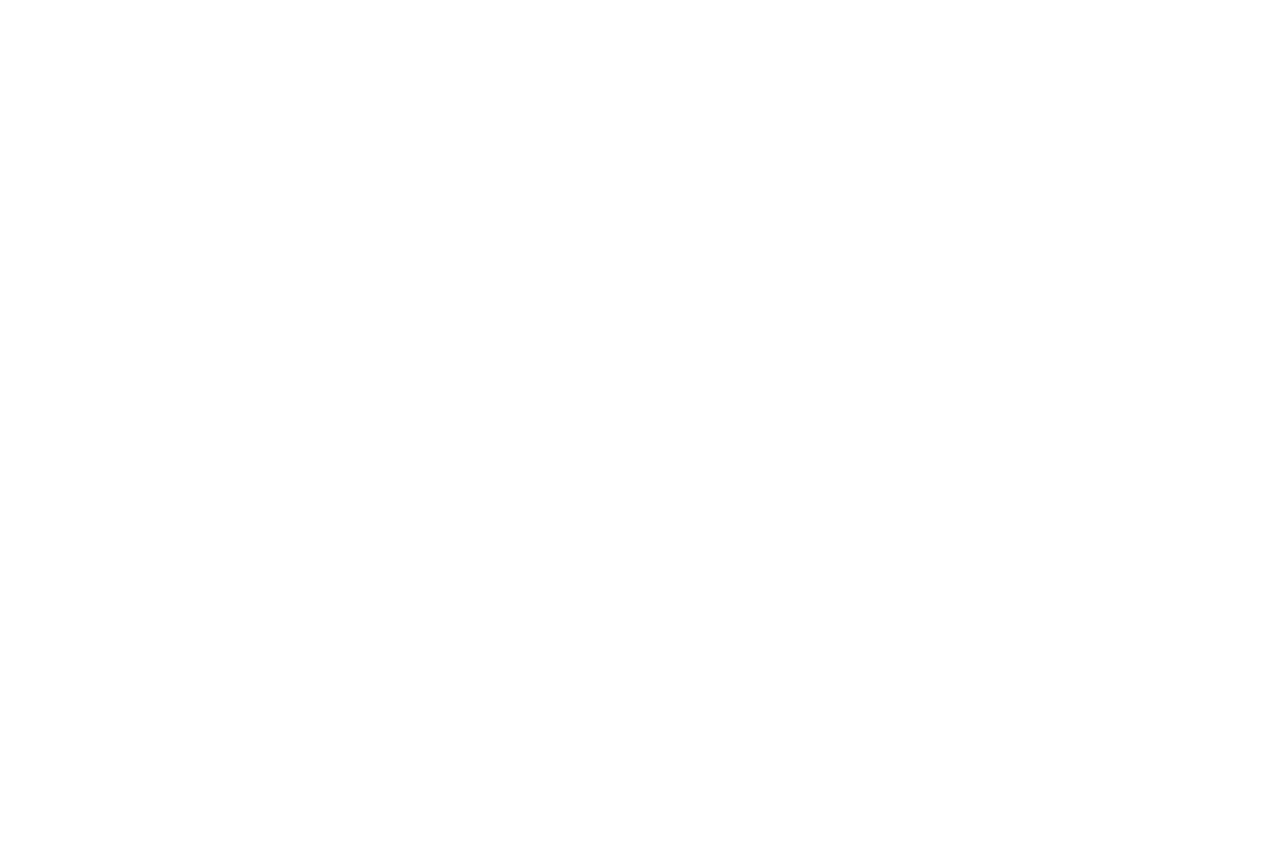
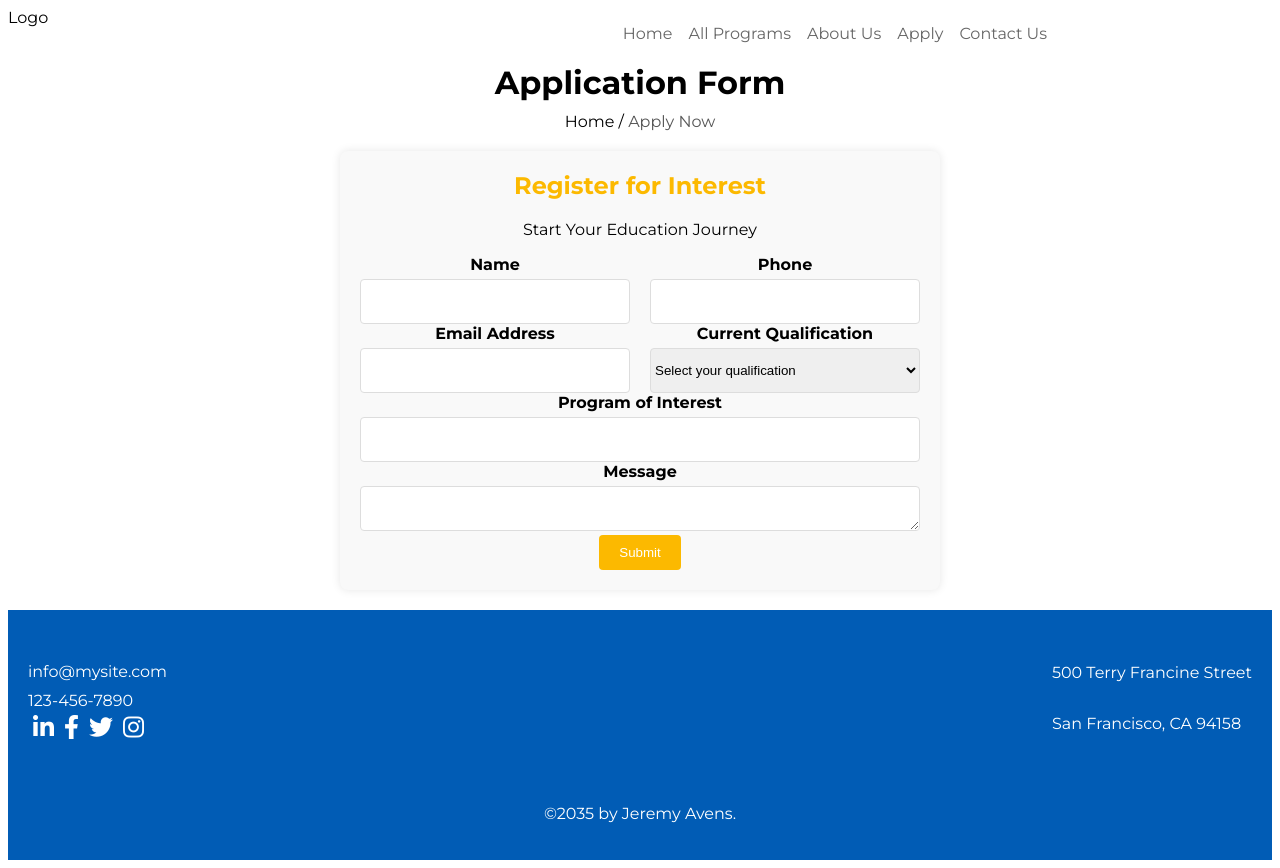
Before and after one commit to Baboucar/sabroad, a Vue app: page /apply in a window 1280 px wide. Before the commit this address had no page. Before the commit the page ends 800 px from the top, so only its background shows below. Built offline with nearby package versions, Linux system fonts and the light colour scheme; a web font is replaced by a local one.

Commit message:
add application

```diff
--- /dev/null
+++ b/src/components/About.vue
@@ -0,0 +1,153 @@
+<template>
+    <Nav/>
+    <div class="about-page">
+      <div class="header">
+        <h1>About</h1>
+      </div>
+
+      <div class="company-info">
+        <h2>The Axis Group</h2>
+        <p>
+          I'm a paragraph. Click here to add your own text and edit me. It's easy.
+          Just click “Edit Text” or double click me to add your own content and
+          make changes to the font. Feel free to drag and drop me anywhere you
+          like on your page.
+        </p>
+        <p>
+          This is a great space to write long text about your company and your
+          services. You can use this space to go into a little more detail about
+          your company. Talk about your team and what services you provide.
+        </p>
+      </div>
+      <div class="team-section">
+        <h2>Our Team</h2>
+        <div class="team-container">
+          <div class="team-member" v-for="member in teamMembers" :key="member.id">
+            <img :src="member.image" :alt="member.name" class="member-image" />
+            <div class="member-info">
+              <h3>{{ member.name }}</h3>
+              <p>{{ member.title }}</p>
+              <p>{{ member.email }} | Phone: {{ member.phone }}</p>
+              <p>
+                This is a great space to write long text about your company and
+                your services. You can use this space to go into a little more
+                detail about your company. Talk about your team and what services
+                you provide.
+              </p>
+            </div>
+          </div>
+        </div>
+      </div>
+
+    </div>
+    <Footer/>
+
+
+  </template>
+
+  <script>
+  import Nav from './Nav.vue';
+  import Footer from './Footer.vue';
+  export default {
+    components:{
+    Nav,
+    Footer
+
+    },
+    data() {
+      return {
+        teamMembers: [
+          {
+            id: 1,
+            name: 'Jeff Florick',
+            title: 'CEO',
+            email: 'info@mysite.com',
+            phone: '123-456-7890',
+            image: '/images/about.png'
+          },
+          {
+            id: 2,
+            name: 'Jenny Van Bingen',
+            title: 'CFO',
+            email: 'info@mysite.com',
+            phone: '123-456-7890',
+            image: '/images/about.png'
+          },
+          {
+            id: 3,
+            name: 'Nora Lee Smith',
+            title: 'HR',
+            email: 'info@mysite.com',
+            phone: '123-456-7890',
+            image: '/images/about.png'
+          },
+
+        ]
+      };
+    }
+  };
+  </script>
+
+  <style scoped>
+  .about-page {
+    padding: 20px;
+  }
+
+  .header {
+    text-align: center;
+    margin-bottom: 20px;
+  }
+
+  .company-info {
+    text-align: center;
+    margin-bottom: 40px;
+
+  }
+
+  .team-section {
+    text-align: center;
+  }
+
+  .team-container {
+    display: flex;
+    flex-wrap: wrap;
+    justify-content: center;
+    gap: 20px;
+  }
+
+  .team-member {
+    background-color: #fffefe;
+    border: 1px solid #f5f4f4;
+    padding: 20px;
+    max-width: 300px;
+    text-align: center;
+  }
+
+  .member-image {
+    width: 100%;
+    height: auto;
+    margin-bottom: 15px;
+  }
+
+  .member-info h3 {
+    margin-bottom: 5px;
+  }
+
+  .member-info p {
+    margin: 5px 0;
+  }
+
+  @media(min-width: 64rem){
+    .about-page,.company-info{
+        width: 80%;
+        margin: 0 auto;
+    }
+
+  }
+
+  @media (max-width: 768px) {
+    .team-container {
+      flex-direction: column;
+    }
+  }
+  </style>
--- /dev/null
+++ b/src/components/Apply.vue
@@ -0,0 +1,178 @@
+<template>
+    <Nav/>
+    <div class="application-form-page">
+      <div class="header">
+        <h1>Application Form</h1>
+        <nav>
+          <router-link to="/">Home</router-link> / <span>Apply Now</span>
+        </nav>
+      </div>
+      <div class="form-container">
+        <h2>Register for Interest</h2>
+        <p>Start Your Education Journey</p>
+        <form @submit.prevent="submitForm">
+          <div class="form-row">
+            <div class="form-group">
+              <label for="name">Name</label>
+              <input type="text" id="name" v-model="form.name" required>
+            </div>
+            <div class="form-group">
+              <label for="phone">Phone</label>
+              <input type="text" id="phone" v-model="form.phone" required>
+            </div>
+          </div>
+          <div class="form-row">
+            <div class="form-group">
+              <label for="email">Email Address</label>
+              <input type="email" id="email" v-model="form.email" required>
+            </div>
+            <div class="form-group">
+              <label for="qualification">Current Qualification</label>
+              <select id="qualification" v-model="form.qualification" required>
+                <option value="" disabled>Select your qualification</option>
+                <option value="High School">High School</option>
+                <option value="Bachelor's">Bachelor's</option>
+                <option value="Master's">Master's</option>
+                <option value="PhD">PhD</option>
+              </select>
+            </div>
+          </div>
+          <div class="form-group">
+            <label for="interest">Program of Interest</label>
+            <input type="text" id="interest" v-model="form.interest" required>
+          </div>
+          <div class="form-group">
+            <label for="message">Message</label>
+            <textarea id="message" v-model="form.message"></textarea>
+          </div>
+          <button type="submit">Submit</button>
+        </form>
+      </div>
+    </div>
+    <Footer/>
+  </template>
+
+  <script>
+  import Nav from './Nav.vue';
+  import Footer from './Footer.vue';
+  export default {
+    components:{
+        Nav,
+        Footer
+    },
+    data() {
+      return {
+        form: {
+          name: '',
+          phone: '',
+          email: '',
+          qualification: '',
+          interest: '',
+          message: ''
+        }
+      };
+    },
+    methods: {
+      submitForm() {
+        // handle form submission
+        alert('Form submitted!');
+      }
+    }
+  };
+  </script>
+
+  <style scoped>
+  *{
+    box-sizing: border-box;
+  }
+  .application-form-page {
+    padding: 20px;
+  }
+
+  .header {
+    text-align: center;
+    margin-bottom: 20px;
+  }
+
+  .header h1 {
+    margin: 0;
+  }
+
+  .header nav {
+    margin-top: 10px;
+  }
+
+  .header nav a {
+    color: #000;
+    text-decoration: none;
+  }
+
+  .header nav span {
+    color: #555;
+  }
+
+  .form-container {
+    max-width: 600px;
+    margin: 0 auto;
+    background: #f9f9f9;
+    padding: 20px;
+    border-radius: 8px;
+    box-shadow: 0 0 10px rgba(0, 0, 0, 0.1);
+    text-align: center;
+  }
+
+  .form-container h2 {
+    margin-top: 0;
+    color: #fcb900;
+  }
+
+  .form-row {
+    display: flex;
+    flex-wrap: wrap;
+    gap: 20px;
+
+  }
+
+  .form-group {
+    flex: 1;
+    min-width: 200px;
+  }
+
+  .form-group label {
+    display: block;
+    margin-bottom: 5px;
+    font-weight: bold;
+  }
+
+   input, textarea, select{
+     height: 45px;
+   }
+  .form-group input,
+  .form-group select,
+  .form-group textarea {
+    width: 100%;
+
+    border: 1px solid #ddd;
+    border-radius: 4px;
+  }
+
+  button {
+    padding: 10px 20px;
+    background: #fcb900;
+    border: none;
+    color: white;
+    border-radius: 4px;
+    cursor: pointer;
+    transition: background 0.3s;
+  }
+
+  button:hover {
+    background: #f8a800;
+  }
+
+  @media (max-width: 768px) {
+    .form-row {
+      flex-direction: column;
+    }
+  }
+  </style>
--- a/src/components/Nav.vue
+++ b/src/components/Nav.vue
@@ -5,10 +5,10 @@
         <span class="harmburger__icon" @click="toggleNav">&#9776;</span>
       </header>
       <nav :class="{ open: isNavOpen }">
-        <router-link to="">Home</router-link>
+        <router-link to="/">Home</router-link>
         <router-link to="/programs">All Programs</router-link>
-        <router-link to="">About Us</router-link>
-        <router-link to="">Apply</router-link>
+        <router-link to="/about">About Us</router-link>
+        <router-link to="/apply">Apply</router-link>
         <router-link to="">Contact Us</router-link>
       </nav>
     </div>
--- a/src/router/index.js
+++ b/src/router/index.js
@@ -2,6 +2,9 @@ import { createRouter, createWebHistory } from 'vue-router'
 import Home from '../components/Home.vue';
 import Programs from '../components/Programs.vue';
 import CourseDetail from '../components/CourseDetail.vue';
+import About from '../components/About.vue';
+import Apply from '../components/Apply.vue';
+
 const router = createRouter({
   history: createWebHistory(import.meta.env.BASE_URL),
   routes: [
@@ -20,6 +23,16 @@ const router = createRouter({
       path: '/course/:name',
       name: 'CourseDetail',
       component: CourseDetail
+    },
+    {
+      path:'/about',
+      name:'about',
+      component:About
+    },
+    {
+      path:'/apply',
+      name:'apply',
+      component:Apply
     }
 
 
```
Also changed, not shown: public/images/about.png (added).
